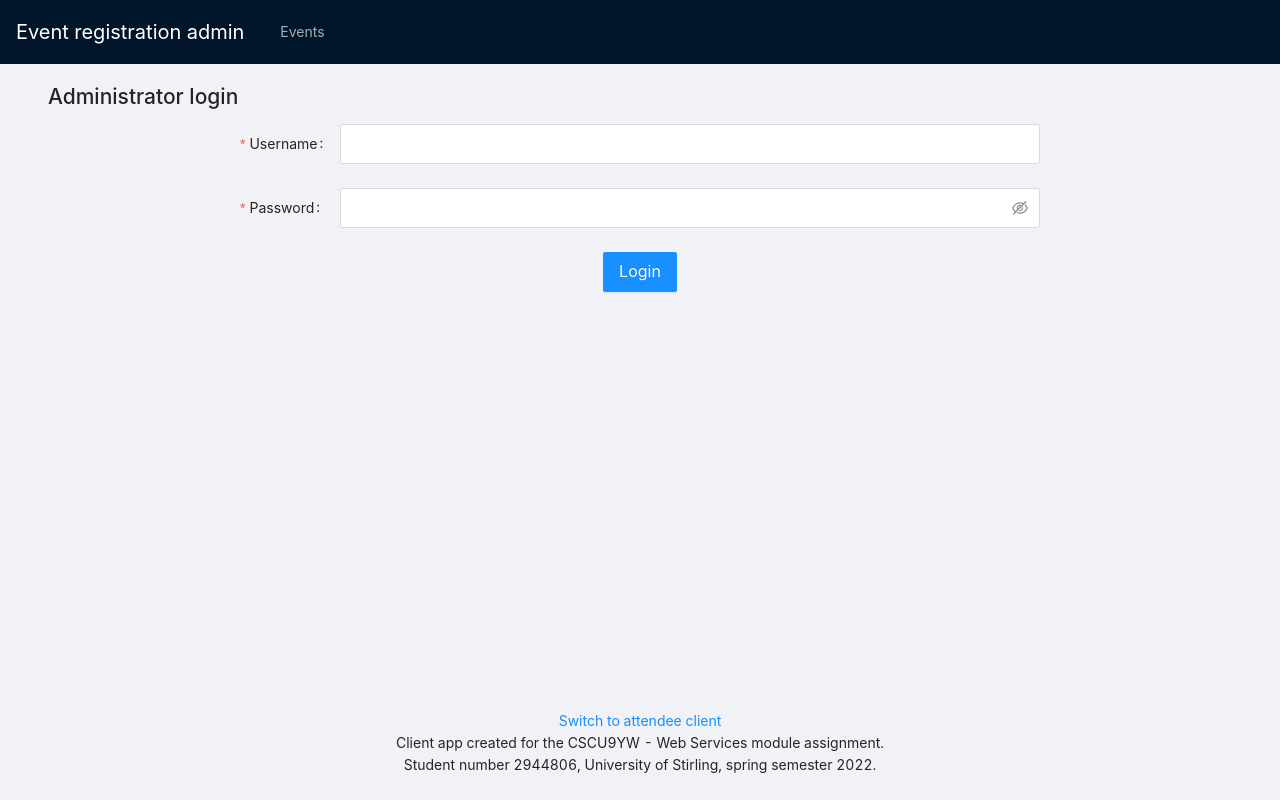
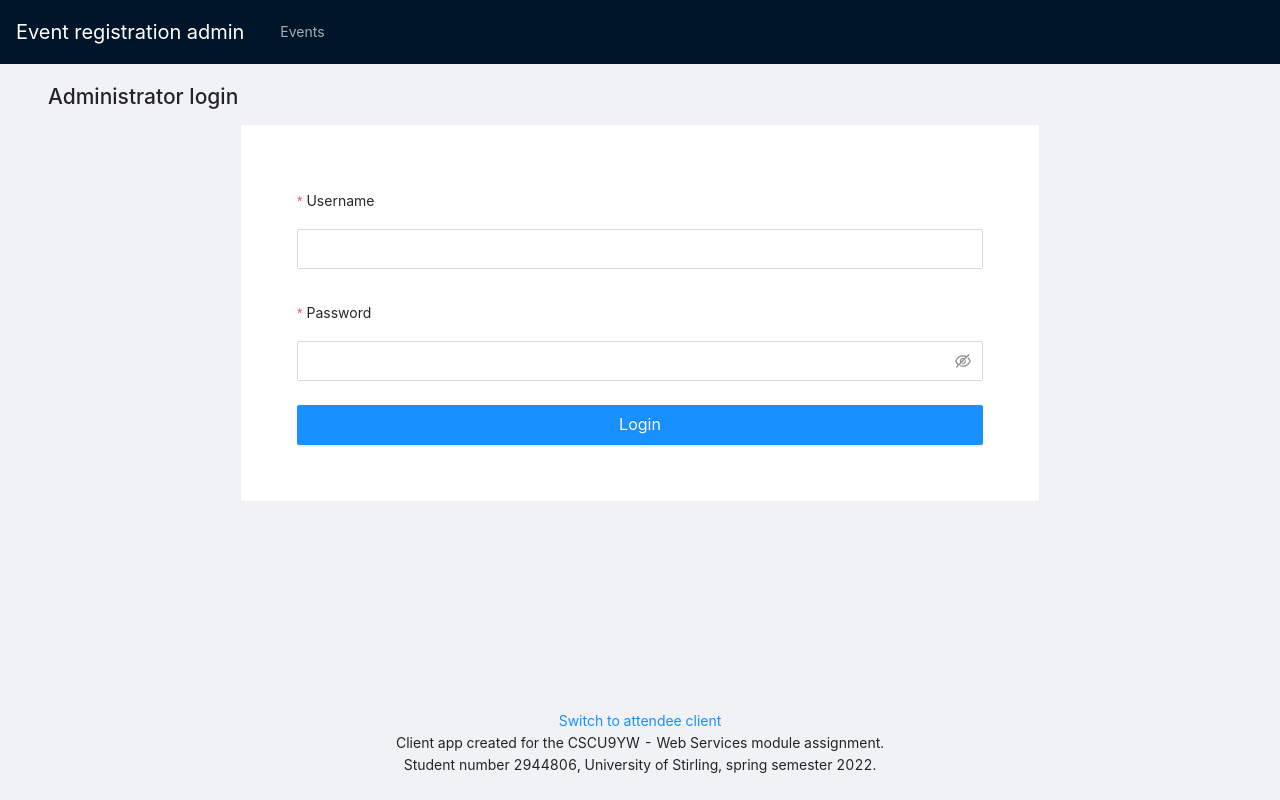
Before and after one commit to pehovorka/event-registration, a React (Create React App) app in the folder event-registration-frontend/: page /admin/login in a window 1280 px wide. Built offline with nearby package versions, Linux system fonts and the light colour scheme.

Commit message:
💄 FE: Add snackbar messages

```diff
--- a/event-registration-frontend/src/components/admin/LoginForm.tsx
+++ b/event-registration-frontend/src/components/admin/LoginForm.tsx
@@ -1,8 +1,9 @@
-import { Button, Form, Input, Row } from "antd";
+import { Button, Card, Form, Input, message, Row } from "antd";
 import { useEffect, useState } from "react";
 import useAdminLogin from "../../hooks/useAdminLogin";
 import { useNavigate } from "react-router-dom";
 import { route } from "../../Routes";
+import jwtDecode, { JwtPayload } from "jwt-decode";
 
 function LoginForm() {
   const { login, error, data, loading } = useAdminLogin();
@@ -15,6 +16,9 @@ function LoginForm() {
 
   useEffect(() => {
     if (!loading && !error && data) {
+      message.success(
+        `Welcome, ${jwtDecode<JwtPayload>(data.accessToken).sub}!`
+      );
       navigate(route.admin.events);
     }
 
@@ -29,13 +33,12 @@ function LoginForm() {
 
   return (
     <Row justify="center">
+      <Card style={{ width: "100%", maxWidth: "50rem", padding: "2rem" }}>
         <Form
-        style={{ width: "100%", maxWidth: "50rem" }}
-        name="basic"
-        labelAlign="left"
+          name="login"
           size="large"
-        labelCol={{ span: 3 }}
-        wrapperCol={{ span: "100%" }}
+          layout="vertical"
+          labelCol={{}}
           onFinish={onFinish}
           autoComplete="off"
         >
@@ -59,14 +62,18 @@ function LoginForm() {
             <Input.Password />
           </Form.Item>
 
-        <Row justify="center">
-          <Form.Item>
-            <Button type="primary" htmlType="submit" style={{ width: "100%" }}>
+          <Form.Item style={{ marginBottom: 0 }}>
+            <Button
+              type="primary"
+              htmlType="submit"
+              loading={loading}
+              style={{ width: "100%" }}
+            >
               Login
             </Button>
           </Form.Item>
-        </Row>
         </Form>
+      </Card>
     </Row>
   );
 }
--- a/event-registration-frontend/src/components/admin/LogoutButton.tsx
+++ b/event-registration-frontend/src/components/admin/LogoutButton.tsx
@@ -1,4 +1,4 @@
-import { Menu } from "antd";
+import { Menu, message } from "antd";
 import jwtDecode, { JwtPayload } from "jwt-decode";
 import React from "react";
 import { useAdmin } from "../../providers/AdminProvider";
@@ -11,7 +11,10 @@ function LogoutButton() {
       <Menu.Item
         style={{ marginLeft: "auto" }}
         key={"logoutAdmin"}
-        onClick={() => dispatch({ type: "logout" })}
+        onClick={() => {
+          dispatch({ type: "logout" });
+          message.success("You were successfully logged out!");
+        }}
       >
         Logout {adminProps.sub}
       </Menu.Item>
--- a/event-registration-frontend/src/components/events/EventsList.tsx
+++ b/event-registration-frontend/src/components/events/EventsList.tsx
@@ -1,4 +1,4 @@
-import { Table, Space, Button, Col, Row } from "antd";
+import { Table, Space, Button, Col, Row, message } from "antd";
 import { ColumnsType } from "antd/lib/table";
 import { useState } from "react";
 import { Link } from "react-router-dom";
@@ -55,7 +55,7 @@ function EventsList({ events, registrations, refetch, isAdmin }: Props) {
       title: "Action",
       key: "action",
       width: "13rem",
-      render: (text, record: any) => {
+      render: (text, record: Partial<Event>) => {
         if (
           registrations?.some(
             (registration) => registration.event.id === record.id
@@ -69,9 +69,10 @@ function EventsList({ events, registrations, refetch, isAdmin }: Props) {
                 loading={record.id === idLoading ? loading : false}
                 onClick={() => {
                   setIdLoading(record.id);
-                  deleteRegistration({ eventId: record.id }).then(
-                    () => refetch && refetch()
-                  );
+                  deleteRegistration({ eventId: record.id! }).then(() => {
+                    message.success("Registration was cancelled!");
+                    refetch && refetch();
+                  });
                 }}
               >
                 Cancel registration
@@ -92,9 +93,12 @@ function EventsList({ events, registrations, refetch, isAdmin }: Props) {
                 loading={record.id === idLoading ? loading : false}
                 onClick={() => {
                   setIdLoading(record.id);
-                  createRegistration({ eventId: record.id }).then(
-                    () => refetch && refetch()
-                  );
+                  createRegistration({ eventId: record.id! }).then(() => {
+                    message.success(
+                      `Successfully registered for ${record.name}!`
+                    );
+                    refetch && refetch();
+                  });
                 }}
               >
                 Register
--- a/event-registration-frontend/src/hooks/useRefreshToken.ts
+++ b/event-registration-frontend/src/hooks/useRefreshToken.ts
@@ -1,3 +1,4 @@
+import { message } from "antd";
 import axios from "axios";
 import { API_BASE_URL, API_ROUTES } from "../config/api";
 import { AdminTokens } from "../interfaces";
@@ -29,6 +30,7 @@ const useRefreshToken = () => {
           error.response?.status === 401 &&
           error.response.data?.cause === "TOKEN_EXPIRED"
         ) {
+          message.error("Your session has expired, please log-in again.");
           dispatch({ type: "logout" });
         }
       }
```
Lines whose indentation alone changed are shown as unchanged.
